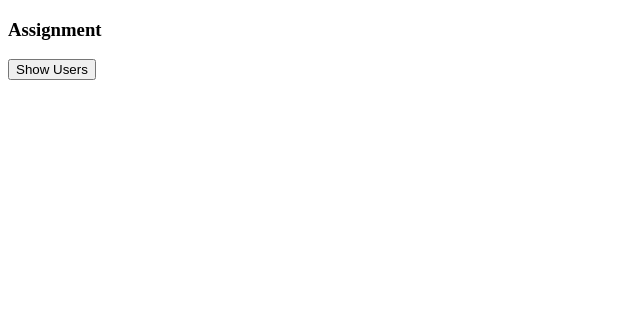
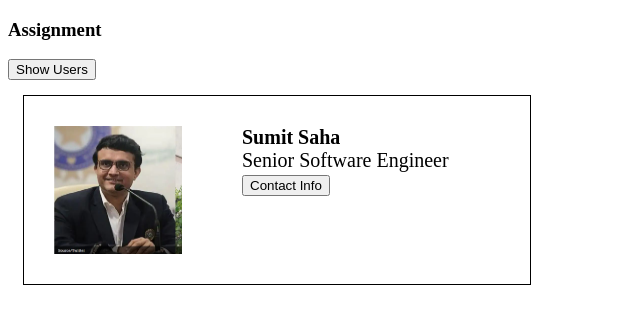
Before and after one commit to sumit87dgp/EmployeeDetails, a plain HTML site: page index.html in a window 1280 px wide. Shown: the whole page, without its empty margins (0-640 px from the left). Drawn offline with Linux system fonts and the light colour scheme.

Commit message:
basic static Card

```diff
--- a/index.html
+++ b/index.html
@@ -9,8 +9,6 @@
 
     <style>
         .card {
-            /* box-shadow: 0 4px 8px 0 rgba(0, 0, 0, 0.2);
-            transition: 0.3s; */
             width: 40%;
             border: 1px solid black;
             margin: 15px;
@@ -29,7 +27,7 @@
             /* background-color: #f1f1f1; */
             margin: 10px;
             padding: 20px;
-            font-size: 30px;
+            font-size: 20px;
         }
     </style>
 </head>
@@ -39,6 +37,18 @@
         <h3>Assignment</h3>
         <button aria-label="load users" onclick="fetchUsers()">Show Users</button>
         <div id="user-list" class="user-list-panel">
+            <div class="card flex-container">
+                <div>
+                    <img src="./sg_pic.JPG" alt="some pic" srcset="" width="128" height="128" style="vertical-align:middle;" />
+                </div>
+
+                <div>
+                    <div class="heading" style="font-weight:bold">Sumit Saha</div>
+                    <div>Senior Software Engineer</div>
+                    <button>Contact Info</button>
+                </div>
+            </div>
+
 
         </div>
 
@@ -54,44 +64,30 @@
             .then(data => {
                 console.log(data)
                 data.forEach(element => {
-                    // var html = '<div class="card">';
-                    //     html += element.first_name;
-                    //     html +='</div>';
 
 
                     // User Card
                     var userCard = document.createElement('div');
                     userCard.className = "card flex-container";
 
-                    // Card Layout
+                    // Card Inner Layout
+
                     // Image container
                     var imageContainer = document.createElement('div')
-
                     var userImg = document.createElement('img');
                     userImg.setAttribute('src', element.avatar);
                     imageContainer.append(userImg);
 
+                    // Card Right Panel
+                    var userDetails = document.createElement('div')
 
-                    var userDetails = document.createElement('div')
-                    userDetails.innerHTML = element.first_name;
+
+                    userDetails.innerHTML = element.first_name + " " + element.last_name;
+
+
 
                     userCard.append(imageContainer)
                     userCard.append(userDetails)
-
-
-
-
-
-
-
-
-                    //userCard.append(userImg)
-                    //userImg.innerHTML
-
-
-
-
-                    //var userCard = document.createElement('div')
 
                     document.getElementById("user-list").appendChild(userCard)
 
@@ -99,10 +95,4 @@
                 // document.getElementById("user-list").add
             })
     }
-
-    document.addEventListener("DOMContentLoaded", function (event) {
-        //we ready baby
-        console.log("DOm is ready")
-
-    });
 </script>
```
Also changed, not shown: sg_pic.JPG (added).
